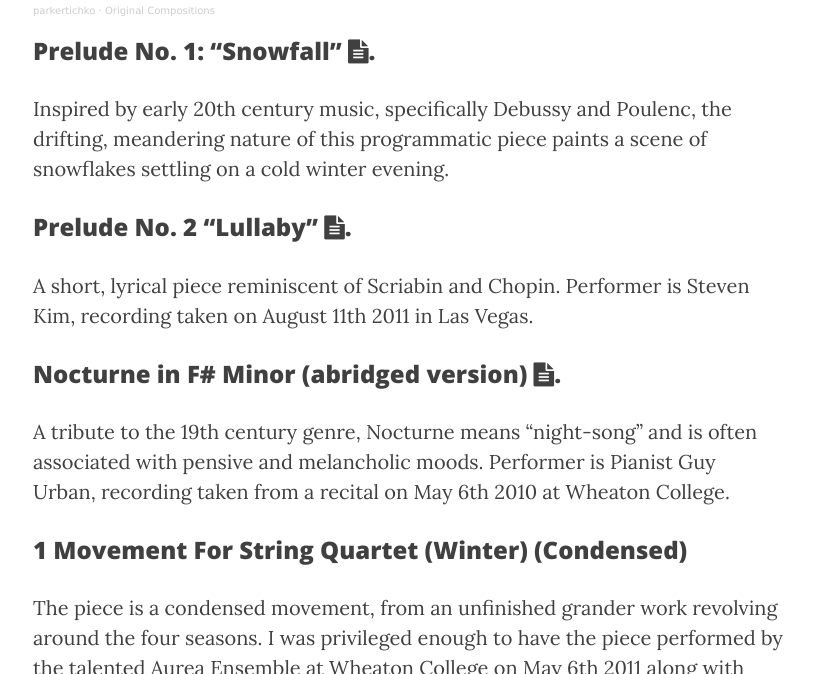
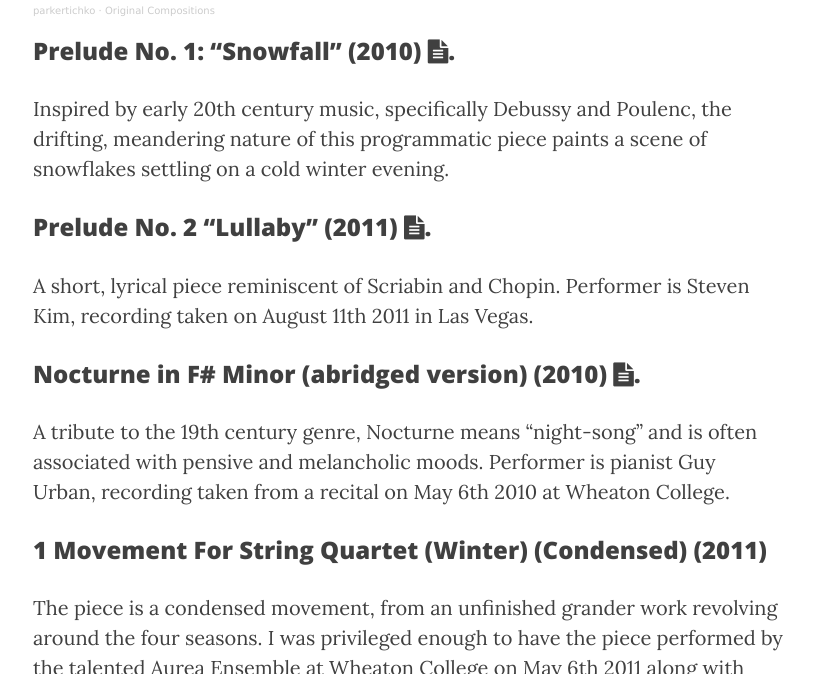
Before and after one commit to ptichko/ptichko.github.io, a Jekyll site: the page built from 3_music.md, in a window 1280 px wide and 900 px high, scrolled down 1162 px, cut to the strip 226-900 px from the top of the window. Shown: the whole strip, without its empty margins (232-1045 px from the left). Built offline with Jekyll 4.4.1, drawn with Linux system fonts in a browser that asks for light colours; nearby versions of some CDN libraries.

Commit message:
updated dates of comps

```diff
--- a/3_music.md
+++ b/3_music.md
@@ -17,14 +17,14 @@ ___
 
 <iframe width="100%" height="300" scrolling="no" frameborder="no" allow="autoplay" src="https://w.soundcloud.com/player/?url=https%3A//api.soundcloud.com/playlists/184090&color=%23ff5500&auto_play=false&hide_related=false&show_comments=true&show_user=true&show_reposts=false&show_teaser=true&visual=true"></iframe><div style="font-size: 10px; color: #cccccc;line-break: anywhere;word-break: normal;overflow: hidden;white-space: nowrap;text-overflow: ellipsis; font-family: Interstate,Lucida Grande,Lucida Sans Unicode,Lucida Sans,Garuda,Verdana,Tahoma,sans-serif;font-weight: 100;"><a href="https://soundcloud.com/parkertichko" title="parkertichko" target="_blank" style="color: #cccccc; text-decoration: none;">parkertichko</a> · <a href="https://soundcloud.com/parkertichko/sets/original-compositions" title="Original Compositions" target="_blank" style="color: #cccccc; text-decoration: none;">Original Compositions</a></div>
 
-### Prelude No. 1: “Snowfall”  <a href="/CV/parkertichkopreludeno1.pdf" target="_blank"><i class="fa fa-file-text fa-md"></i></a>.
+### Prelude No. 1: “Snowfall” (2010) <a href="/CV/parkertichkopreludeno1.pdf" target="_blank"><i class="fa fa-file-text fa-md"></i></a>.
 Inspired by early 20th century music, specifically Debussy and Poulenc, the drifting, meandering nature of this programmatic piece paints a scene of snowflakes settling on a cold winter evening.
 
-### Prelude No. 2 “Lullaby”  <a href="/CV/parkertichkopreludeno2.pdf" target="_blank"><i class="fa fa-file-text fa-md"></i></a>.
+### Prelude No. 2 “Lullaby” (2011)  <a href="/CV/parkertichkopreludeno2.pdf" target="_blank"><i class="fa fa-file-text fa-md"></i></a>.
 A short, lyrical piece reminiscent of Scriabin and Chopin.  Performer is Steven Kim, recording taken on August 11th 2011 in Las Vegas.
 
-### Nocturne in F# Minor (abridged version) <a href="/CV/Nocturne1UrbanFINAL3.pdf" target="_blank"><i class="fa fa-file-text fa-md"></i></a>.
-A tribute to the 19th century genre, Nocturne means “night-song” and is often associated with pensive and melancholic moods. Performer is Pianist Guy Urban, recording taken from a recital on May 6th 2010 at Wheaton College.
+### Nocturne in F# Minor (abridged version) (2010) <a href="/CV/Nocturne1UrbanFINAL3.pdf" target="_blank"><i class="fa fa-file-text fa-md"></i></a>.
+A tribute to the 19th century genre, Nocturne means “night-song” and is often associated with pensive and melancholic moods. Performer is pianist Guy Urban, recording taken from a recital on May 6th 2010 at Wheaton College.
 
-### 1 Movement For String Quartet (Winter) (Condensed)
+### 1 Movement For String Quartet (Winter) (Condensed) (2011)
 The piece is a condensed movement, from an unfinished grander work revolving around the four seasons.  I was privileged enough to have the piece performed by the talented Aurea Ensemble at Wheaton College on May 6th 2011 along with several other pieces.
```
Also changed, not shown: 1 other file.
